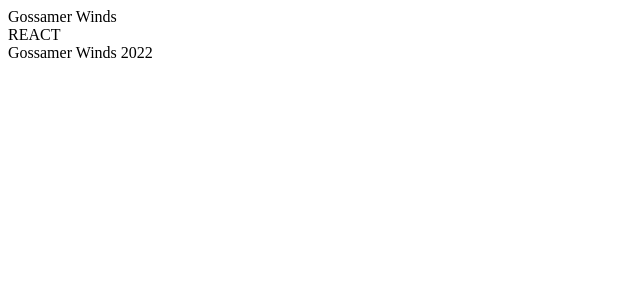
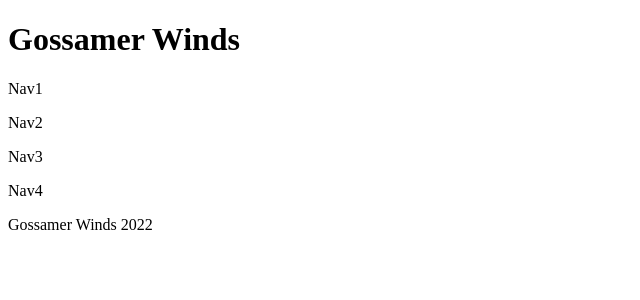
Before and after one commit to GuillaumeFitzrichard/GossamerWinds, a React app: page / in a window 1280 px wide. Shown: the top 300 px of the page, without its empty margins (0-640 px from the left). Built offline with nearby package versions, Linux system fonts and the light colour scheme; the HTML template or start-up script is replaced by a standard one.

Commit message:
adding component structure

```diff
--- a/client/src/components/App.jsx
+++ b/client/src/components/App.jsx
@@ -1,10 +1,12 @@
 import React from 'react';
+import Header from './Header.jsx'
+import Nav from './Nav.jsx'
 
 function App() {
   return (
     <div id="gossamer-container">
-      <div id="header">Gossamer Winds</div>
-      <div id="nav-item"> REACT </div>
+      <Header />
+      <Nav />
       <div id="footer">Gossamer Winds 2022</div>
     </div>
   );
--- /dev/null
+++ b/client/src/components/Header.jsx
@@ -0,0 +1,12 @@
+import React from 'react';
+
+function Header() {
+  return (
+    <div id="header">
+      <h1>Gossamer Winds</h1>
+    </div>
+
+  );
+}
+
+export default Header
--- /dev/null
+++ b/client/src/components/Nav.jsx
@@ -0,0 +1,14 @@
+import React from 'react';
+
+function Nav() {
+  return (
+    <div id="nav-item">
+      <p>Nav1</p>
+      <p>Nav2</p>
+      <p>Nav3</p>
+      <p>Nav4</p>
+    </div>
+  );
+}
+
+export default Nav;
```
Also changed, not shown: 2 other files (tests, documents, lock files or other folders).
